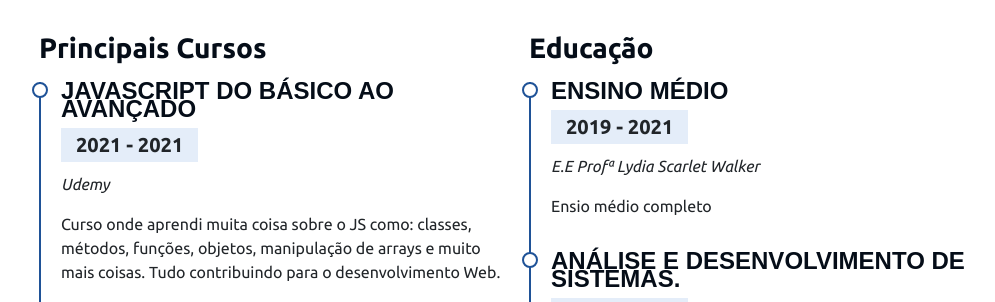
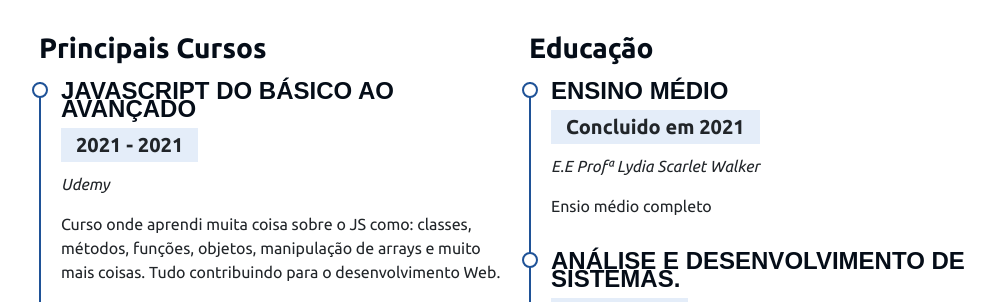
Before and after one commit to Vinicius-Rubia/portfolio-responsivo, a Flask app: page / in a window 1280 px wide. Shown: the part 2324-2626 px from the top of the page, without its empty margins (273-1268 px from the left). Run offline with Flask 2, Linux system fonts and the light colour scheme; some libraries are stand-ins or nearby versions.

Commit message:
correção

```diff
--- a/templates/index.html
+++ b/templates/index.html
@@ -342,7 +342,7 @@
 
                      <div class="cv-item" data-animate="up">
                         <h4>Ensino Médio</h4>
-                        <h5>2019 - 2021</h5>
+                        <h5>Concluido em 2021</h5>
                         <p><em>E.E Profª Lydia Scarlet Walker</em></p>
                         <p>Ensio médio completo</p>
                      </div>
```
